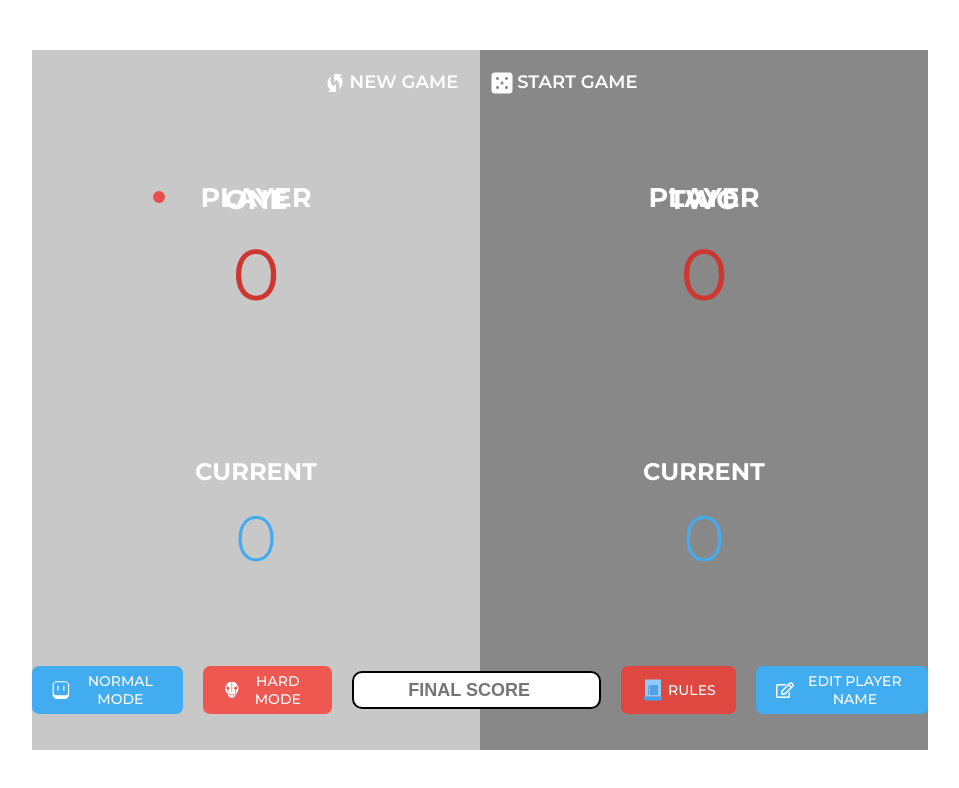
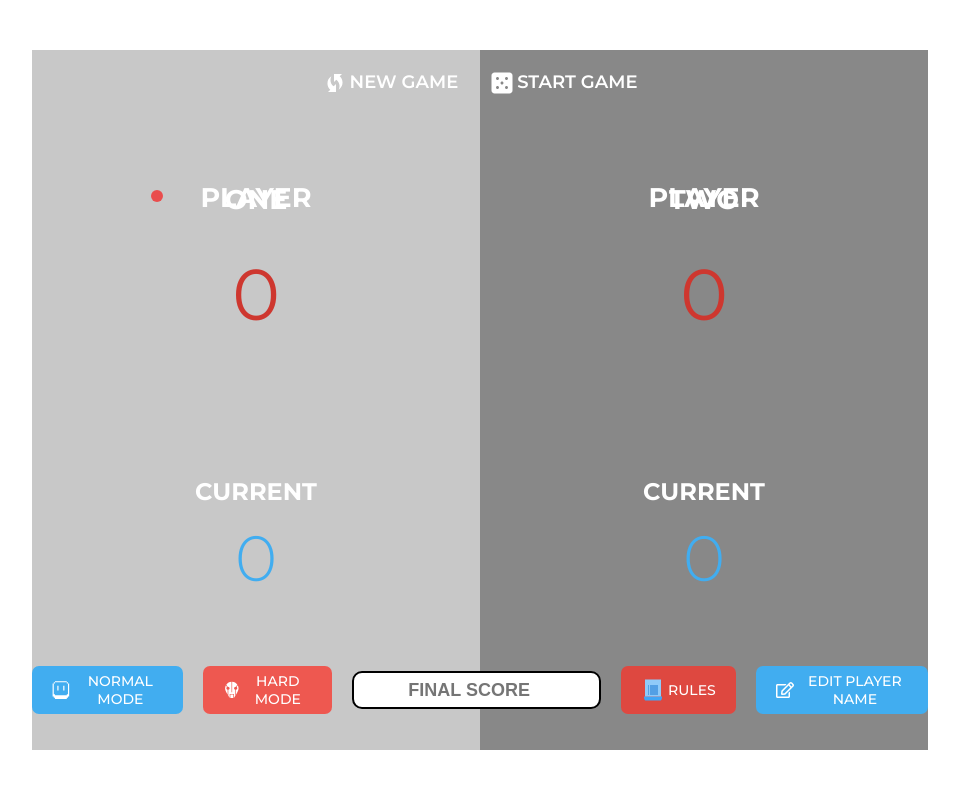
Before and after one commit to harshska-26/ReactDiceGame, a React (Vite) app: page / in a window 1280 px wide. Shown: the top 788 px of the page, without its empty margins (160-1119 px from the left). Built offline with nearby package versions, Linux system fonts and the light colour scheme; a web font is replaced by a local one.

Commit message:
hardmode playername Update

```diff
--- a/src/components/Playerline.Components/Player.component.css
+++ b/src/components/Playerline.Components/Player.component.css
@@ -6,6 +6,8 @@
   font-size: large;
   line-height: 2px;
 }
+
+
 
 p{
   font-size:400%;
@@ -39,9 +41,20 @@ p{
   background-color: rgba(255, 0, 0, 0.61);
   border: 1px solid transparent;
   border-radius: 50%;
-  top: 4px;
-  left: -10px;
+  top: 23px;
+  left: -12px;
   position: absolute;
+}
+
+.player-name{
+  background-color: transparent;
+  padding: 20px;
+
+}
+
+.hardmodeBox{
+  color: black;
+  background-color: rgb(207, 55, 48);
 }
 
 .playerBox {
--- a/src/components/Playerline.Components/Player.component.jsx
+++ b/src/components/Playerline.Components/Player.component.jsx
@@ -1,11 +1,12 @@
 import "./Player.component.css";
 
-export const PlayerComp = ({ activeplayer, name, totalscore }) => {
+export const PlayerComp = ({ hardMode, activeplayer, name, totalscore }) => {
   let ActiveStat = activeplayer ? "playerBox active" : "playerBox";
+  let HardmodeStat = activeplayer ? `player-name ${hardMode ? "hardmodeBox" : ""} active` : `player-name`;
 
   return (
     <div className={ActiveStat}>
-      <h2 className="player-name">{name}</h2>
+      <h2 className={HardmodeStat}>{name}</h2>
       <p>{totalscore}</p>
     </div>
   );
```
